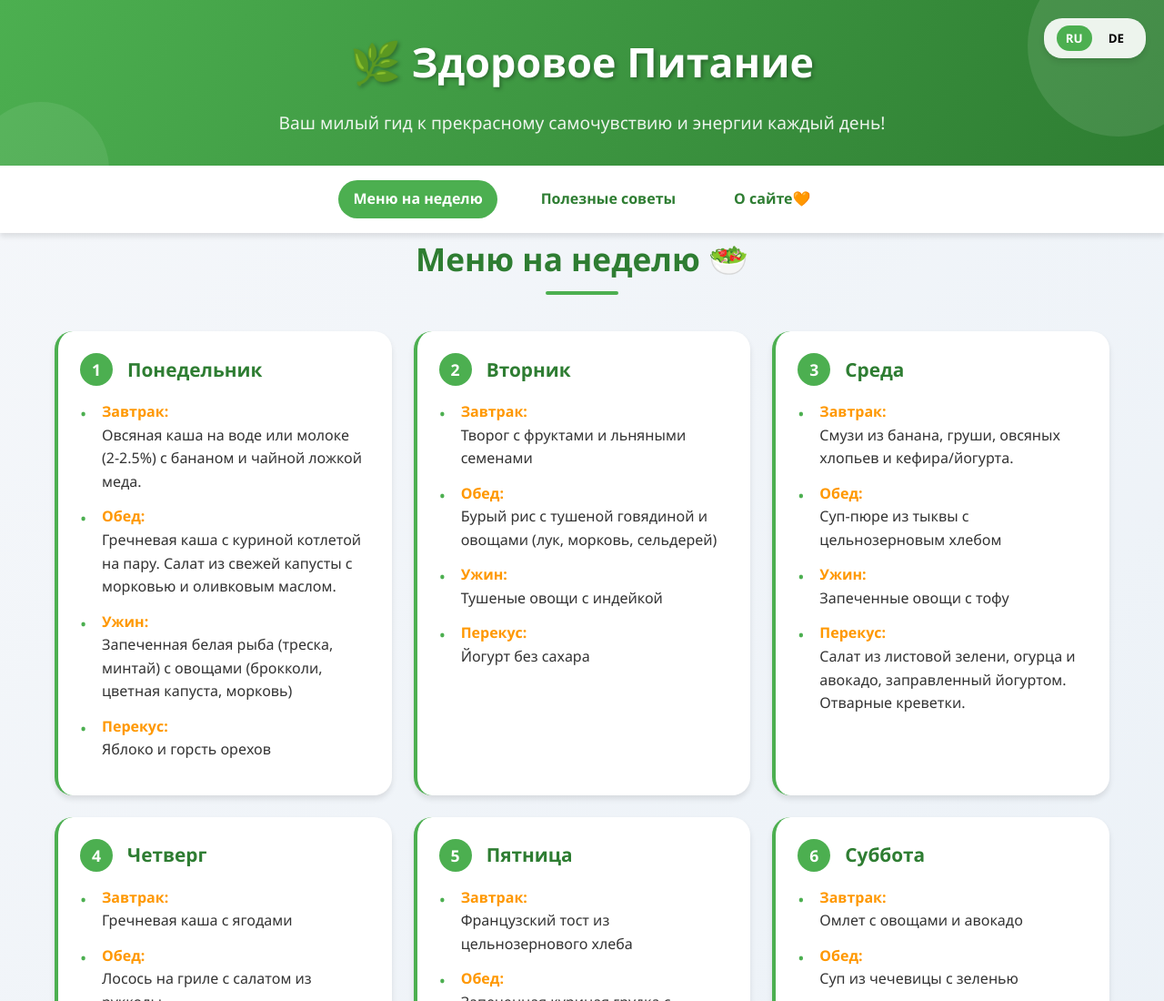
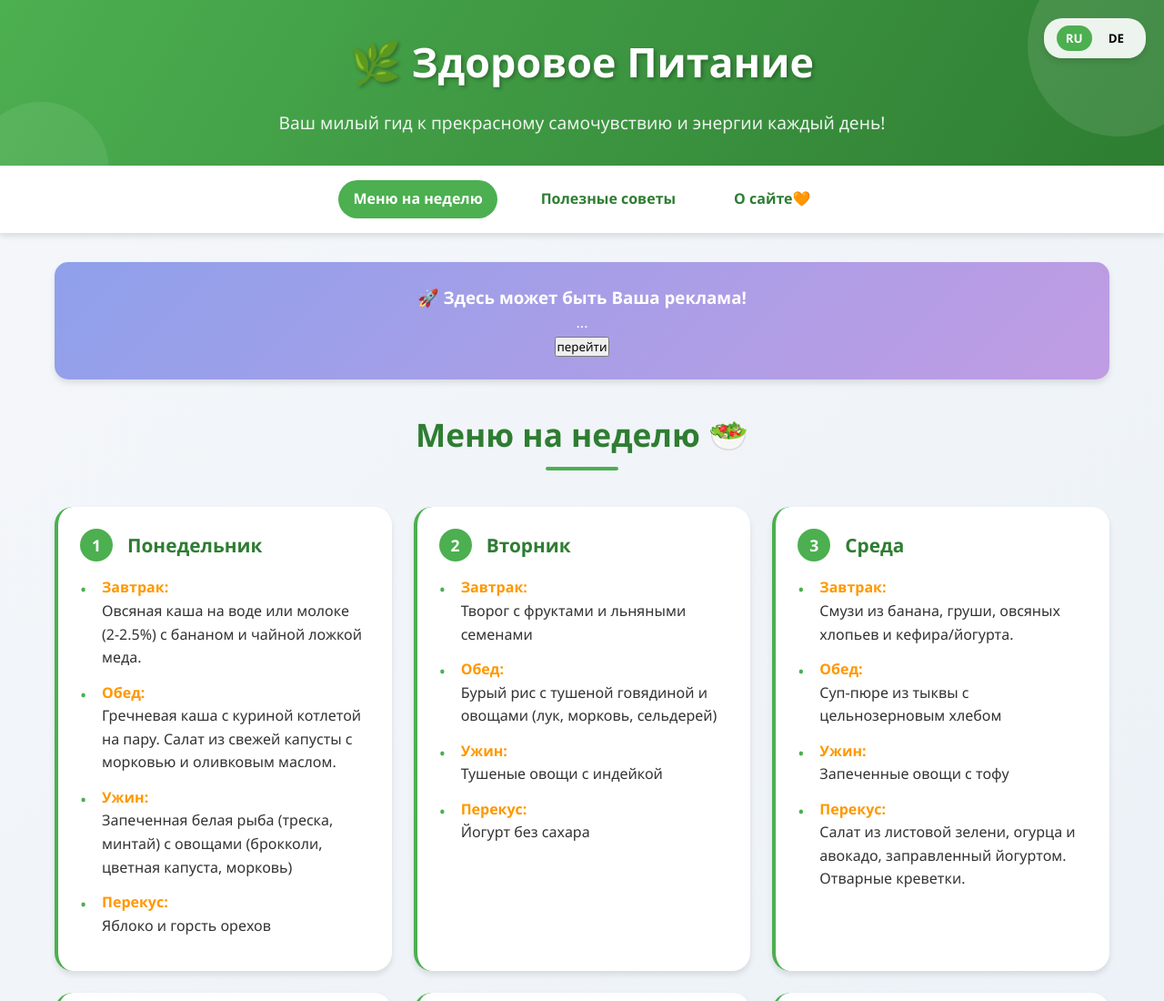
Before and after one commit to danilevskaya90-byte/my-site, a plain HTML site: page index.html in a window 1280 px wide. Shown: the top 1100 px of the page at 91% size. Drawn offline with Linux system fonts and the light colour scheme.

Commit message:
добавила рекламный баннер

```diff
--- a/index.html
+++ b/index.html
@@ -155,6 +155,18 @@
         .nav-link.active {
             background: var(--primary);
             color: var(--white);
+        }
+        /* Advertisement Banner */
+        .ad-banner {
+            background: linear-gradient(135deg, #8fa0eb 0%, #c09ce3 100%);
+            color: var(--white);
+            text-align: center;
+            padding: 1.5rem 0;
+            margin: 2rem 0;
+            border-radius: 15px;
+            box-shadow: var(--shadow);
+            position: relative;
+            overflow: hidden;
         }
 
         /* Main Content */
@@ -452,6 +464,16 @@
         </div>
     </nav>
 
+    <!-- Advertisement Banner -->
+    <div class="container">
+        <div class="ad-banner animate">
+            <div class="ad-content">
+                <h3 class="ad-title" data-key="ad-title">🚀 Здесь может быть Ваша реклама!</h3>
+                <p class="ad-description" data-key="ad-description">...</p>
+                <button class="ad-button" data-key="ad-button">Перейти</button>
+            </div>
+        </div>
+    </div>
     <!-- Main Content -->
     <main class="container">
         <!-- Weekly Menu Section -->
@@ -629,6 +651,11 @@
                 'nav-tips': 'Nützliche Tipps',
                 'nav-about': 'Über die Website🧡',
 
+                // Advertisement Banner
+                'ad-title': '🚀 Hier könnte Ihre Werbung sein!',
+                'ad-description': '...!',
+                'ad-button': 'den Knopf drücken',
+
                 // Menu Section
                 'menu-title': 'Wochenmenü 🥗',
                 'monday': 'Montag',
@@ -715,6 +742,11 @@
                 'nav-menu': 'Меню на неделю',
                 'nav-tips': 'Полезные советы',
                 'nav-about': 'О сайте🧡',
+
+                // Advertisement Banner
+                'ad-title': '🚀 Здесь может быть Ваша реклама!',
+                'ad-description': '...',
+                'ad-button': 'перейти',
 
                 // Menu Section
                 'menu-title': 'Меню на неделю 🥗',
```
